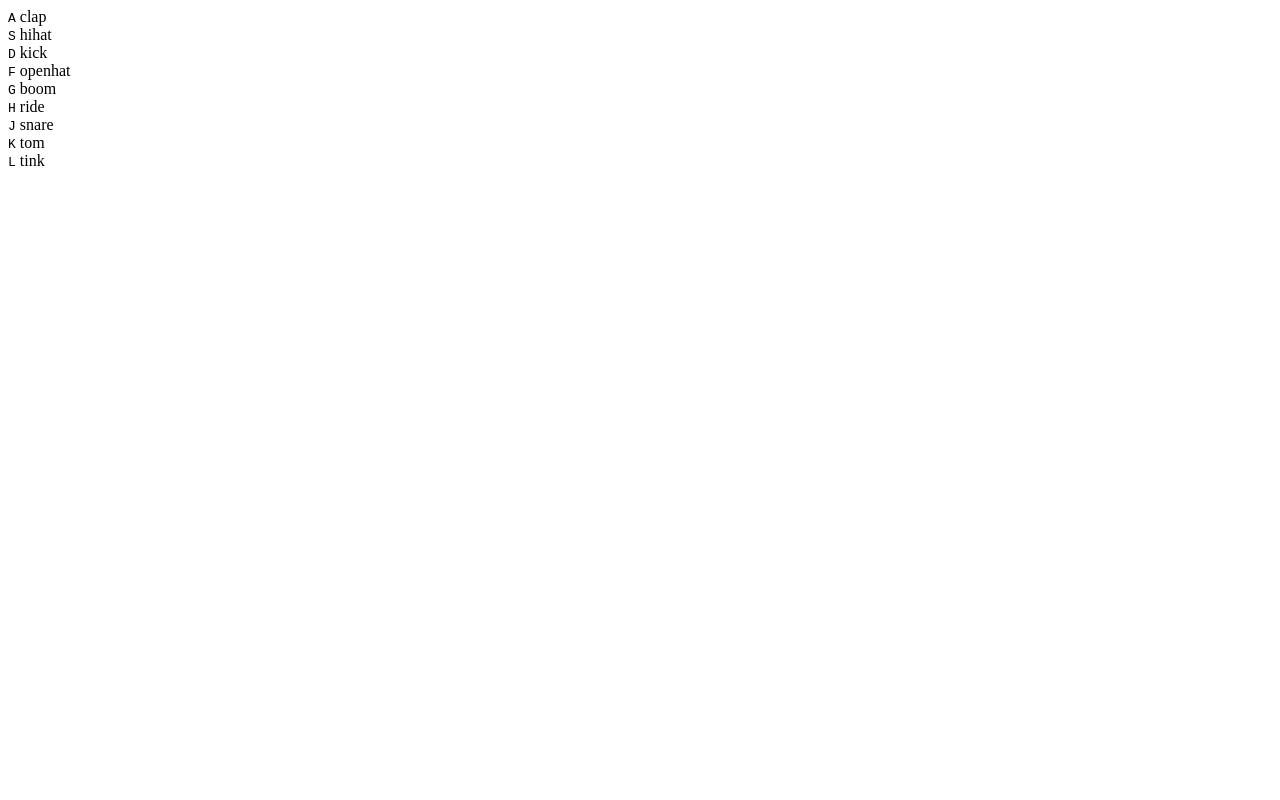
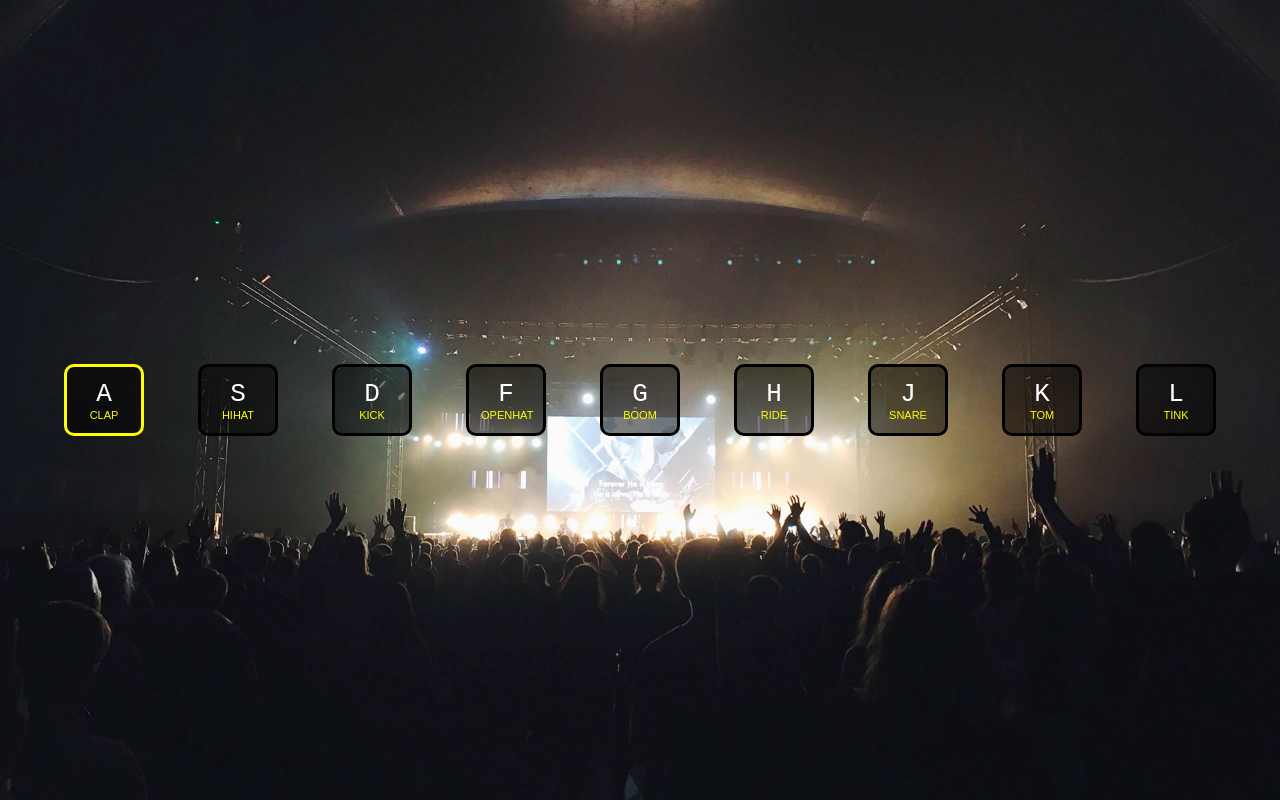
Before and after one commit to ivanov-v/JavaScript30, a plain HTML site: page 01 - Drum kit/index.html in a window 1280 px wide. Drawn offline with Linux system fonts and the light colour scheme.

Commit message:
Добавлена стилизация

```diff
--- a/01 - Drum kit/index.html
+++ b/01 - Drum kit/index.html
@@ -7,7 +7,7 @@
 </head>
 <body>
   <div class="keys">
-    <div data-key="65" class="key">
+    <div data-key="65" class="key play">
       <kbd>A</kbd>
       <span class="sound">clap</span>
     </div>
@@ -54,5 +54,6 @@
   <audio data-key="74" src="sounds/snare.wav"></audio>
   <audio data-key="75" src="sounds/tom.wav"></audio>
   <audio data-key="76" src="sounds/tink.wav"></audio>
+  <script src="index.js"></script>
 </body>
 </html>
--- a/01 - Drum kit/index.js
+++ b/01 - Drum kit/index.js
@@ -0,0 +1,3 @@
+window.addEventListener('load', () => {
+
+});
--- a/01 - Drum kit/style.css
+++ b/01 - Drum kit/style.css
@@ -0,0 +1,48 @@
+html,
+body {
+  height: 100%;
+  margin: 0;
+  padding: 0;
+}
+
+body {
+  font-family: Arial, sans-serif;
+  background: #000 url('img/bg.jpg') 50% no-repeat;
+  background-size: cover;
+  display: flex;
+  align-items: center;
+}
+
+.keys {
+  display: flex;
+  align-items: center;
+  justify-content: space-between;
+  width: 90%;
+  margin: 0 auto;
+}
+
+.key {
+  width: 50px;
+  padding: 12px;
+  background: rgba(0, 0, 0, 0.5);
+  border-radius: 10px;
+  border: 3px solid #000;
+  text-align: center;
+}
+
+.key kbd {
+  display: block;
+  color: #fff;
+  font-size: 26px;
+}
+
+.key .sound {
+  display: block;
+  color: yellow;
+  text-transform: uppercase;
+  font-size: 11px;
+}
+
+.key.play {
+  border-color: yellow;
+}
```
Also changed, not shown: 01 - Drum kit/img/bg.jpg (added).
